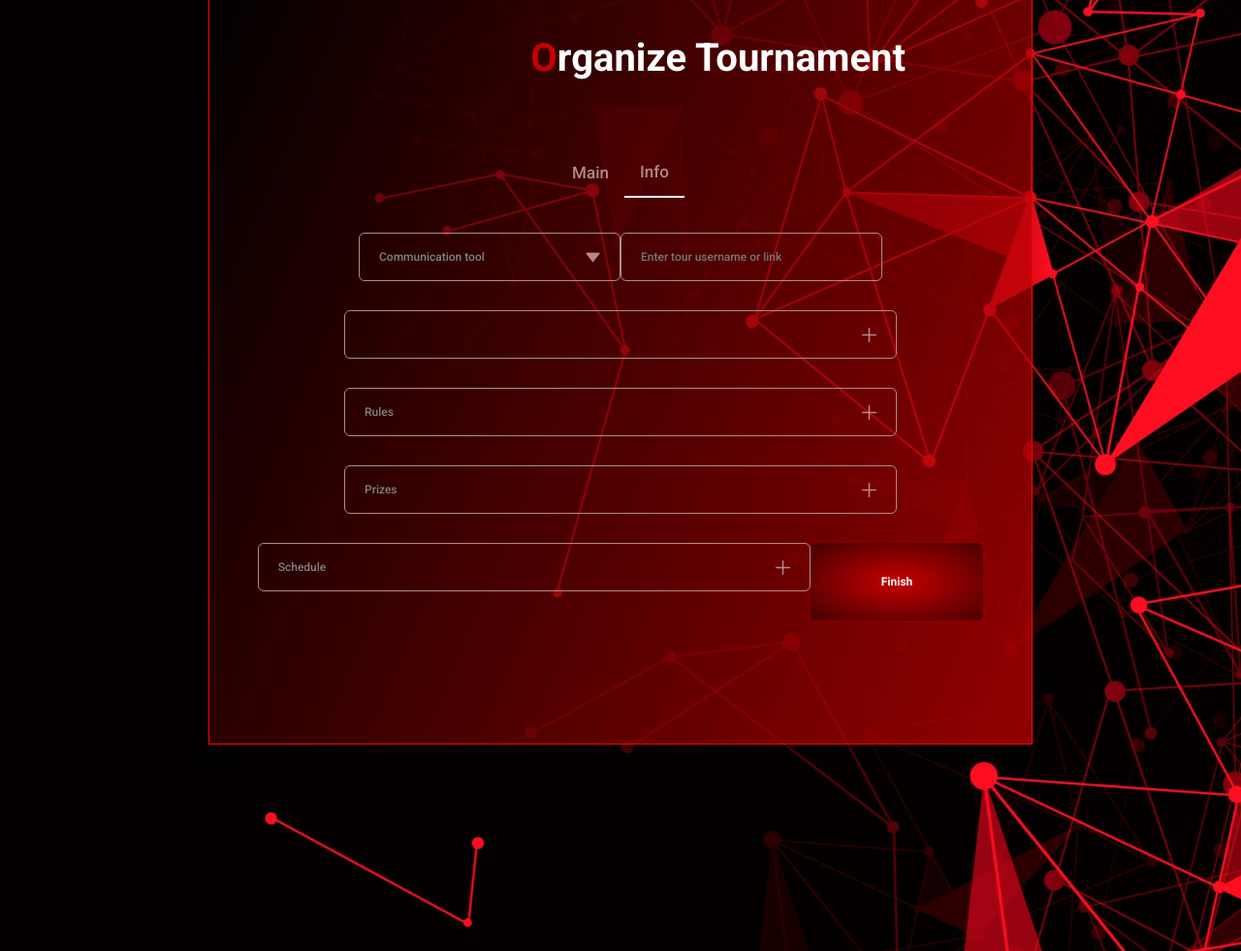
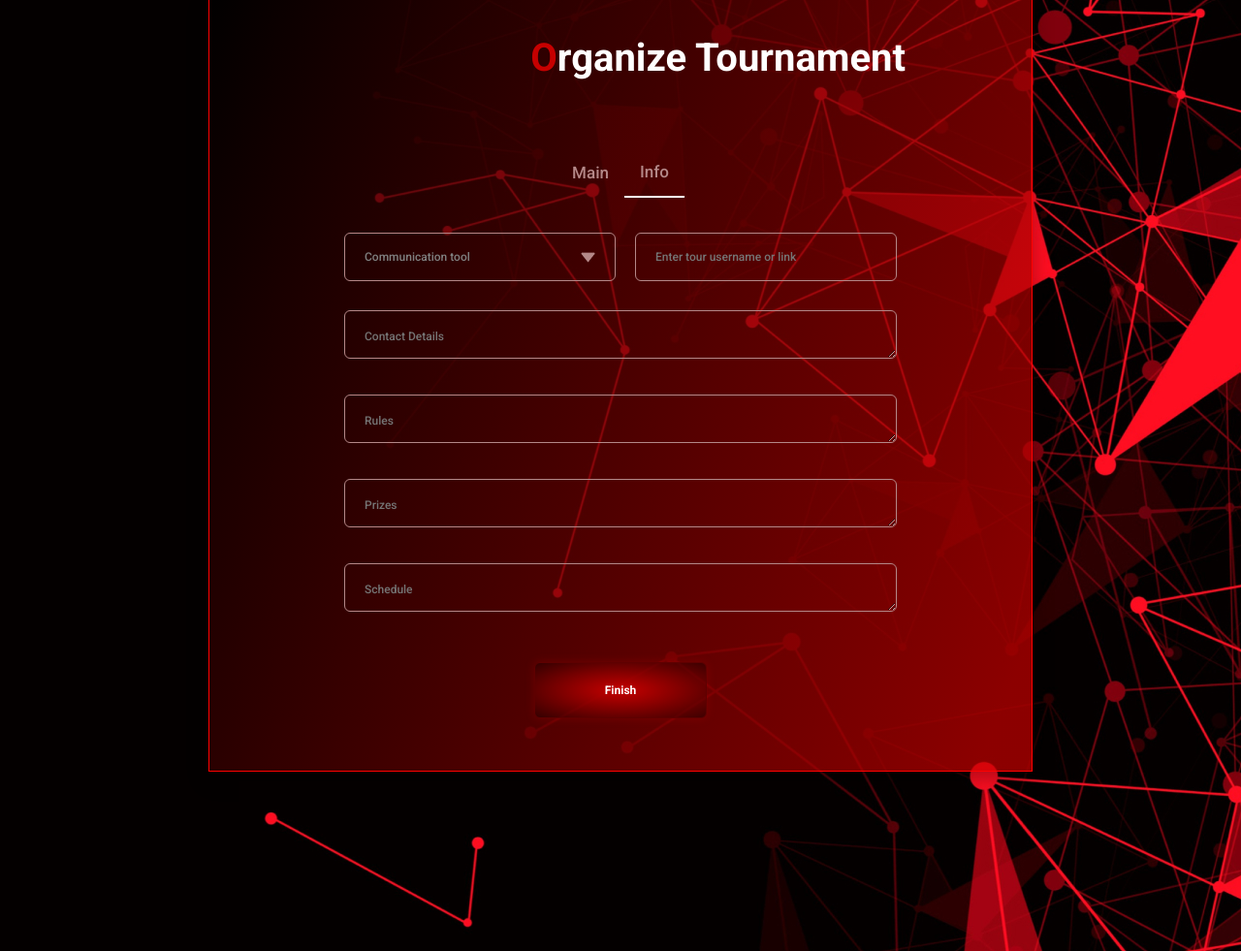
Before and after one commit to Arakulld/Game-set, a Django app: page /test/ in a window 1280 px wide, after a click on "Info". Shown: the part 301-1282 px from the top of the page at 97% size. Run offline with Django 3.2, Linux system fonts and the light colour scheme.

Commit message:
cards info main

```diff
--- a/static/css/games-cards.css
+++ b/static/css/games-cards.css
@@ -3,7 +3,7 @@
 	flex-wrap: wrap;
 	justify-content: space-between;
 }
-.game-card-0 {
+/* .game-card-0 {
 	background: url("../img/games_foto/Card_0.png");
 }
 .game-card-1 {
@@ -26,7 +26,7 @@
 }
 .game-card-7 {
 	background: url("../img/games_foto/Card_7.png");
-}
+} */
 .game-card {
 	color: white;
 	width: 190px;
--- a/templates/new_pages/team_detail.html
+++ b/templates/new_pages/team_detail.html
@@ -36,6 +36,10 @@
 	}
 	.team-members {
 		margin-bottom: 30px;
+	}
+
+	.teams-icon {
+		background: black;
 	}
 </style>
 {% endblock %}
--- a/templates/tournaments/forms/create_tournament.html
+++ b/templates/tournaments/forms/create_tournament.html
@@ -15,7 +15,25 @@
 	}
 
 	.limit {
-		width: 375px;
+		width: 370px;
+	}
+
+	.main-input-mini-left {
+		margin-right: 20px;
+		width: 280px;
+	}
+	.next-row{
+		position: absolute;
+		bottom: -5%;
+	}
+
+	.finish-row {
+		position: absolute;
+		bottom: -10%;
+	}
+
+	.area {
+		padding-top: 3%;
 	}
 </style>
 {% endblock %}
@@ -34,7 +52,7 @@
 				<div>
 					<div class="tab row main-links justify-content-center align-items-center ">
 						<button class="tablinks active" onclick="openCity(event, 'London')">Main</button>
-						<button class="tablinks " onclick="openCity(event, 'Tokyo')">Info</button>
+						<button class="tablinks tablinks-info" onclick="openCity(event, 'Tokyo')">Info</button>
 
 					</div>
 					<form action="#" method="post" enctype="multipart/form-data">
@@ -70,76 +88,64 @@
 										Unlimited
 									</button>
 								</div>
-								<!-- <div class="form-group d-flex justify-content-start">
-									<input name="max_participants" class="main-select main-static"
-										placeholder="Participants limit">
-									<button class="main-btn main-btn-active">
-										Limited
-									</button>
-									<button class="main-btn">
-										Unlimited
-									</button>
-								</div> -->
-								<div class="form-group d-flex justify-content-between">
-									<div>
-										<input name="start_date" type="text" class="main-input main-input-mini"
+								<div class="form-group d-flex">
+									<div class="flex-column">
+										<input name="start_date" type="text"
+											class="main-input main-input-mini main-input-mini-left"
 											placeholder="Start Date (DD/MM/YYYY)">
 										<small class="form-text text-muted">Date displayed in UTC
 											<span>+05:00</span></small>
 									</div>
-									<div>
+									<div class="flex-column">
 										<input name="start_time" type="text" class="main-input main-input-mini"
 											placeholder="Start Time">
 										<small class="form-text text-muted">Time displayed in UTC
 											<span>+05:00</span></small>
 									</div>
 								</div>
-								<h1 class="main-inputs-header">Optional Fields</h1>
 								<div class="form-group">
+									<h1 class="main-inputs-header">Optional Fields</h1>
 									<input name="description" type="text" class="main-input" placeholder="Description">
 								</div>
 								<div class="main-inputs-file">
 									<input name="img" type="file" class="form-control-file">
 								</div>
-								<div class="d-flex justify-content-end">
-									<button type="" class="btn btn-primary main-inputs-btn">Next</button>
+								<div class="next-row">
+									<button onclick="openCity(event, 'Tokyo')"
+										class="btn btn-primary main-inputs-btn next">Next</button>
 								</div>
+
 							</div>
 
 						</div>
 						<div id="Tokyo" class="tabcontent">
 							<div class="row main-inputs justify-content-center">
 								<div class="form-group d-flex justify-content-between">
-									<select name="communication" class="main-select info-select" size="1">
+									<select name="communication" class="main-select info-select main-input-mini-left" size="1">
 										<option class="main-option" disabled selected>Communication tool</option>
 										<option>Telegram</option>
 										<option>Discord</option>
 										<option>Team Speak</option>
 									</select>
 									<input name="contact_detail" type="text"
-										class="main-input main-input-mini info-input"
+										class="main-input main-input-mini info-input main-input-mini"
 										placeholder="Enter tour username or link">
 								</div>
-								<div class="form-group main-select d-flex align-items-center info-click">
+								<div class="form-group">
+									<textarea rows="10" cols="45" name="text" class="main-input area" placeholder="Contact Details"></textarea>
 								</div>
-								<div class="form-group main-select d-flex align-items-center info-click">
-									<div class="info-text">
-										Rules
-									</div>
+								<div class="form-group">
+									<textarea rows="10" cols="45" name="text" class="main-input area" placeholder="Rules"></textarea>
 								</div>
-								<div class="form-group main-select d-flex align-items-center info-click">
-									<div class="info-text">
-										Prizes
-									</div>
+								<div class="form-group">
+									<textarea rows="10" cols="45" name="text" class="main-input area" placeholder="Prizes"></textarea>
 								</div>
-								<div class="form-group main-select d-flex align-items-center info-click">
-									<div class="info-text">
-										Schedule
-									</div>
+								<div class="form-group">
+									<textarea rows="10" cols="45" name="text" class="main-input area" placeholder="Schedule"></textarea>
 								</div>
 								{% csrf_token %}
-								<div class="d-flex justify-content-center">
-									<button type="submit" class="btn btn-primary main-inputs-btn">Finish</button>
+								<div class="finish-row">
+										<button type="submit" class="btn btn-primary main-inputs-btn">Finish</button>
 								</div>
 							</div>
 						</div>
@@ -156,16 +162,18 @@
 	</div>
 </main>
 
-<script
-  src="https://code.jquery.com/jquery-3.6.0.min.js"
-  integrity="sha256-/xUj+3OJU5yExlq6GSYGSHk7tPXikynS7ogEvDej/m4="
-  crossorigin="anonymous"></script>
+<script src="https://code.jquery.com/jquery-3.6.0.min.js"
+	integrity="sha256-/xUj+3OJU5yExlq6GSYGSHk7tPXikynS7ogEvDej/m4=" crossorigin="anonymous"></script>
 <script>
 	$('.main-btn').click(function (e) {
 		e.preventDefault();
 		$('.main-btn-active').removeClass('main-btn-active');
 		$(this).addClass('main-btn-active');
 	});
+	$(".next").click(function(e){
+		e.preventDefault();
+		$(".tablinks-info").addClass("active");
+	})
 </script>
 
 
```
Also changed, not shown: templates/new_pages/team_list.html (+35 -3 lines), templates/tournaments/user_tournaments_list.html (+35 -2 lines).
